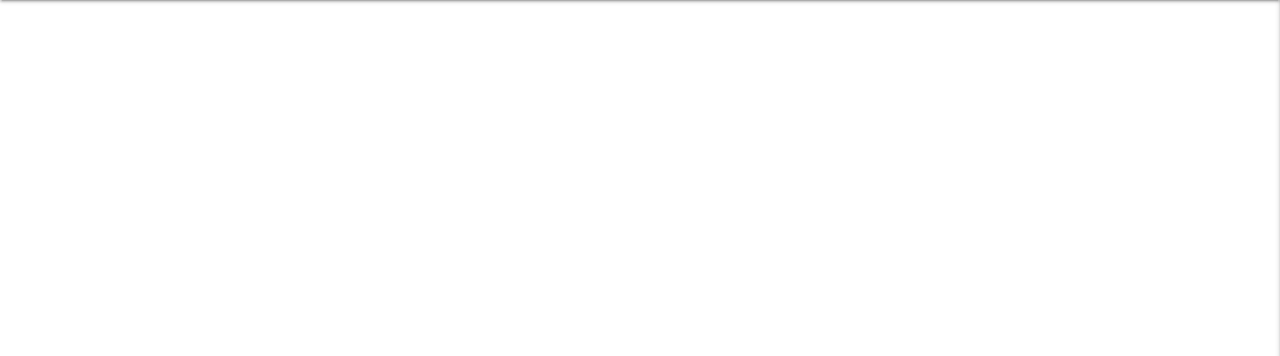
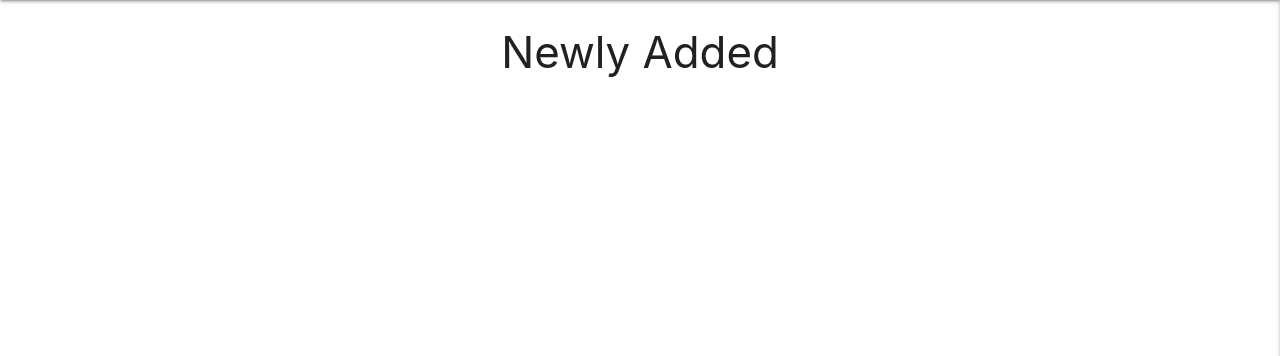
Before and after one commit to Code-Institute-Submissions/Leoney-book_AprResub, a Flask app: page / in a window 1280 px wide. Shown: the part 64-420 px from the top of the page. Run offline with Flask 2, Linux system fonts and the light colour scheme; data that the repository does not hold is empty; some libraries are stand-ins or nearby versions.

Commit message:
Add main section

```diff
--- a/templates/base.html
+++ b/templates/base.html
@@ -56,6 +56,11 @@
         {% endwith %}
     </section>
 
+    <main class="container">
+        {% block content %}
+        {% endblock %}
+    </main>
+
     <script src="https://code.jquery.com/jquery-3.5.1.min.js"
         integrity="sha256-9/aliU8dGd2tb6OSsuzixeV4y/faTqgFtohetphbbj0=" crossorigin="anonymous"></script>
     <script src="https://cdnjs.cloudflare.com/ajax/libs/materialize/1.0.0/js/materialize.min.js"></script>
```
